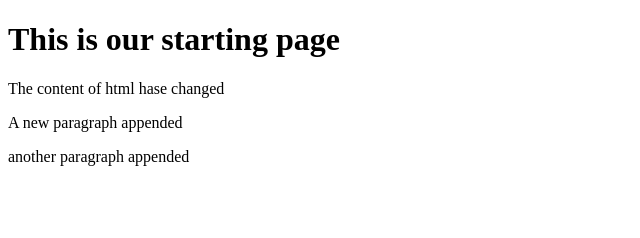
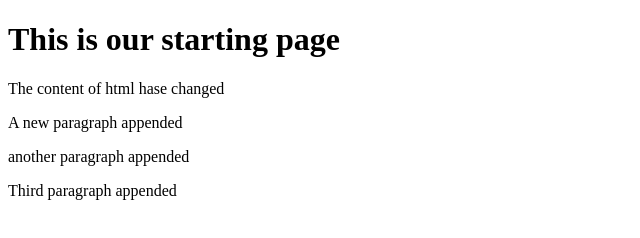
Before and after one commit to seyednaser/a-git-project, a plain HTML site: page index.html in a window 1280 px wide. Shown: the whole page, without its empty margins (0-640 px from the left). Drawn offline with Linux system fonts and the light colour scheme.

Commit message:
Updated index.html 2

```diff
--- a/index.html
+++ b/index.html
@@ -9,5 +9,6 @@
     <p>The content of html hase changed </p>
     <p>A new paragraph appended </p>
     <p>another paragraph appended </p>
+    <p>Third paragraph appended </p>
 </body>
 </html>
```
